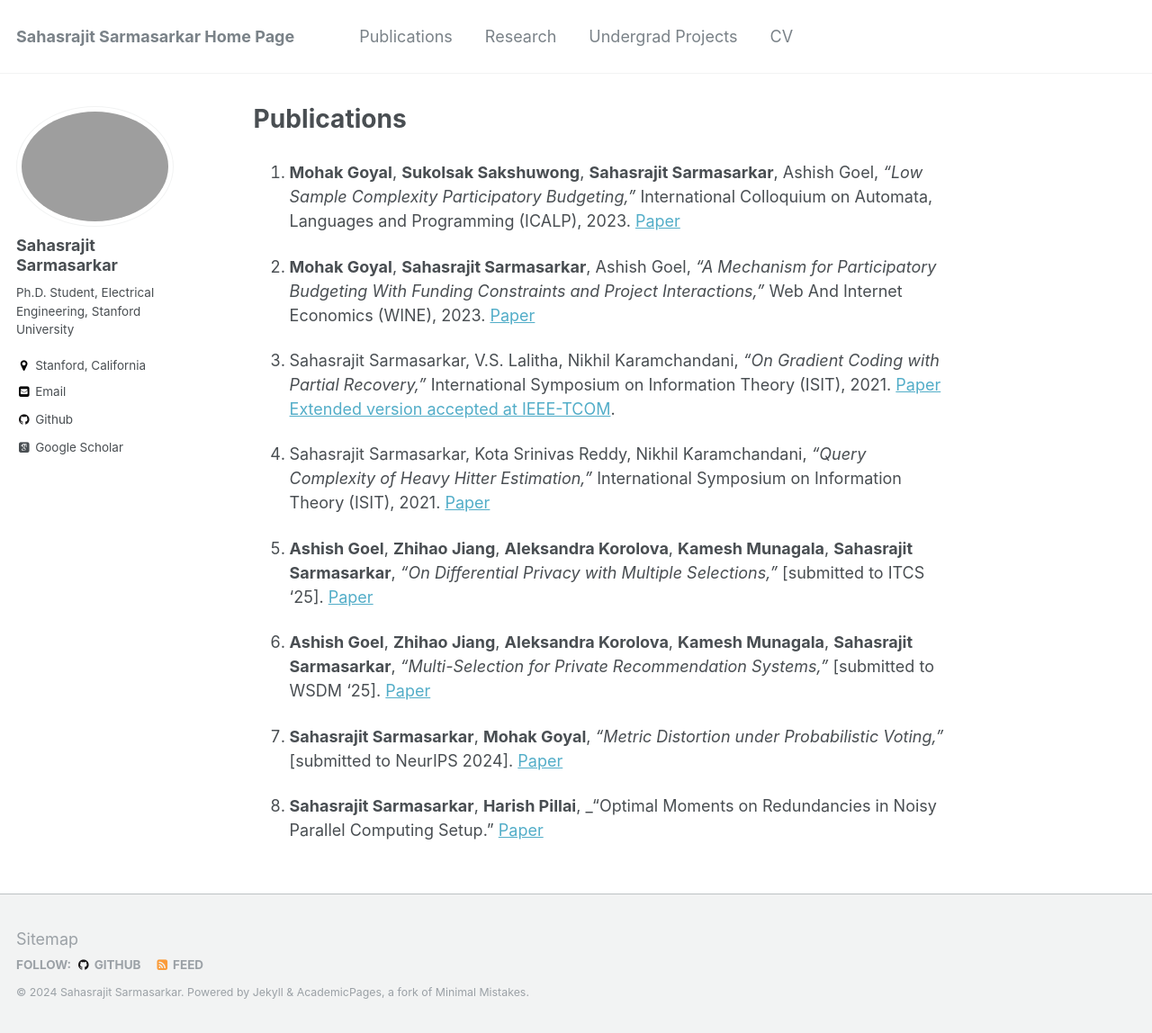
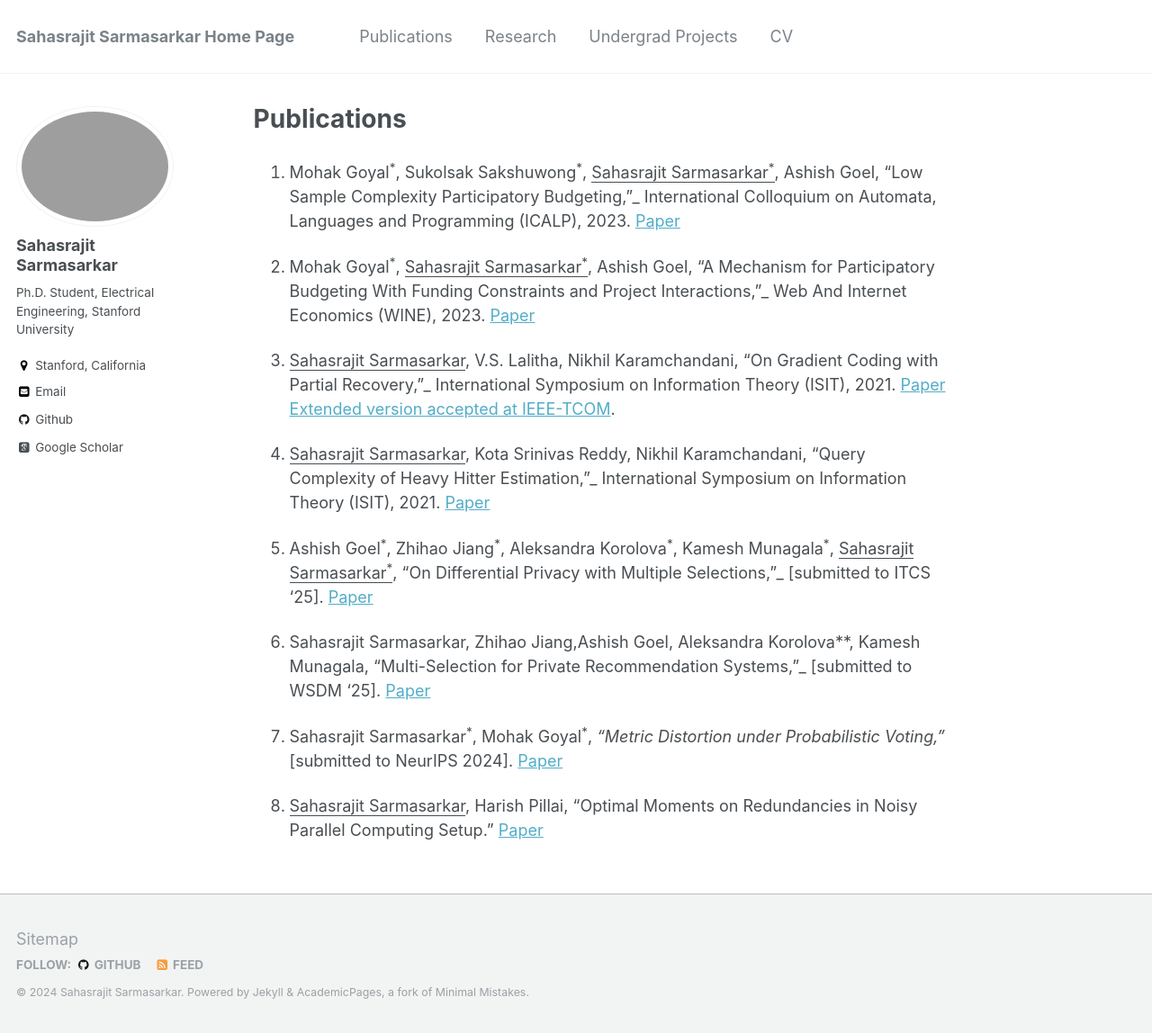
Before and after one commit to Sahasrajit123/Sahasrajit123.github.io, a Jekyll site: the page built from _pages/publications.md, in a window 1280 px wide and 1148 px high. Shown: the whole window at 90% size. Built offline with Jekyll 4.4.1, drawn with Linux system fonts in a browser that asks for light colours; some web fonts are replaced.

Commit message:
New changes

```diff
--- a/_pages/publications.md
+++ b/_pages/publications.md
@@ -10,19 +10,19 @@ author_profile: true
 
  -->
 
- 1. **Mohak Goyal**, **Sukolsak Sakshuwong**, **Sahasrajit Sarmasarkar**, Ashish Goel, _"Low Sample Complexity Participatory Budgeting,"_ International Colloquium on Automata, Languages and Programming (ICALP), 2023. [Paper](https://arxiv.org/abs/2302.05810)
+ 1. Mohak Goyal<sup>*</sup>, Sukolsak Sakshuwong<sup>*</sup>, <u>Sahasrajit Sarmasarkar<sup>*</sup></u>, Ashish Goel, "Low Sample Complexity Participatory Budgeting,"_ International Colloquium on Automata, Languages and Programming (ICALP), 2023. [Paper](https://arxiv.org/abs/2302.05810)
 
-2. **Mohak Goyal**, **Sahasrajit Sarmasarkar**, Ashish Goel, _"A Mechanism for Participatory Budgeting With Funding Constraints and Project Interactions,"_ Web And Internet Economics (WINE), 2023. [Paper](https://arxiv.org/pdf/2305.11296.pdf)
+2. Mohak Goyal<sup>*</sup>, <u>Sahasrajit Sarmasarkar<sup>*</sup></u>, Ashish Goel, "A Mechanism for Participatory Budgeting With Funding Constraints and Project Interactions,"_ Web And Internet Economics (WINE), 2023. [Paper](https://arxiv.org/pdf/2305.11296.pdf)
 
-3. Sahasrajit Sarmasarkar, V.S. Lalitha, Nikhil Karamchandani, _"On Gradient Coding with Partial Recovery,"_ International Symposium on Information Theory (ISIT), 2021. [Paper](https://arxiv.org/abs/2102.10163) [Extended version accepted at IEEE-TCOM](https://ieeexplore.ieee.org/xpl/RecentIssue.jsp?punumber=26).
+3. <u>Sahasrajit Sarmasarkar</u>, V.S. Lalitha, Nikhil Karamchandani, "On Gradient Coding with Partial Recovery,"_ International Symposium on Information Theory (ISIT), 2021. [Paper](https://arxiv.org/abs/2102.10163) [Extended version accepted at IEEE-TCOM](https://ieeexplore.ieee.org/xpl/RecentIssue.jsp?punumber=26).
 
-4. Sahasrajit Sarmasarkar, Kota Srinivas Reddy, Nikhil Karamchandani, _"Query Complexity of Heavy Hitter Estimation,"_ International Symposium on Information Theory (ISIT), 2021. [Paper](https://arxiv.org/pdf/2005.14425.pdf)
+4. <u>Sahasrajit Sarmasarkar</u>, Kota Srinivas Reddy, Nikhil Karamchandani, "Query Complexity of Heavy Hitter Estimation,"_ International Symposium on Information Theory (ISIT), 2021. [Paper](https://arxiv.org/pdf/2005.14425.pdf)
 
 
-5. **Ashish Goel**, **Zhihao Jiang**, **Aleksandra Korolova**, **Kamesh Munagala**, **Sahasrajit Sarmasarkar**, _"On Differential Privacy with Multiple Selections,"_ [submitted to ITCS '25]. [Paper](https://arxiv.org/abs/2407.14641)
+5. Ashish Goel<sup>*</sup>, Zhihao Jiang<sup>*</sup>, Aleksandra Korolova<sup>*</sup>, Kamesh Munagala<sup>*</sup>, <u>Sahasrajit Sarmasarkar<sup>*</sup></u>, "On Differential Privacy with Multiple Selections,"_ [submitted to ITCS '25]. [Paper](https://arxiv.org/abs/2407.14641)
 
-6. **Ashish Goel**, **Zhihao Jiang**, **Aleksandra Korolova**, **Kamesh Munagala**, **Sahasrajit Sarmasarkar**, _"Multi-Selection for Private Recommendation Systems,"_ [submitted to WSDM '25]. [Paper](https://drive.google.com/file/d/1qE1O2IMk8NjvMG_4jZIUqcdPhbB6Aoai/view?usp=sharing)
+6.  Sahasrajit Sarmasarkar, Zhihao Jiang,Ashish Goel, Aleksandra Korolova**, Kamesh Munagala, "Multi-Selection for Private Recommendation Systems,"_ [submitted to WSDM '25]. [Paper](https://drive.google.com/file/d/1qE1O2IMk8NjvMG_4jZIUqcdPhbB6Aoai/view?usp=sharing)
 
-7. **Sahasrajit Sarmasarkar**, **Mohak Goyal**, _"Metric Distortion under Probabilistic Voting,"_ [submitted to NeurIPS 2024]. [Paper](https://arxiv.org/abs/2405.14223)
+7. Sahasrajit Sarmasarkar<sup>*</sup>, Mohak Goyal<sup>*</sup>, _"Metric Distortion under Probabilistic Voting,"_ [submitted to NeurIPS 2024]. [Paper](https://arxiv.org/abs/2405.14223)
 
-8. **Sahasrajit Sarmasarkar**, **Harish Pillai**, _"Optimal Moments on Redundancies in Noisy Parallel Computing Setup." [Paper](https://arxiv.org/abs/2402.12584)
+8. <u>Sahasrajit Sarmasarkar</u>, Harish Pillai, "Optimal Moments on Redundancies in Noisy Parallel Computing Setup." [Paper](https://arxiv.org/abs/2402.12584)
```
Also changed, not shown: _pages/research.md (+4 -3 lines).
